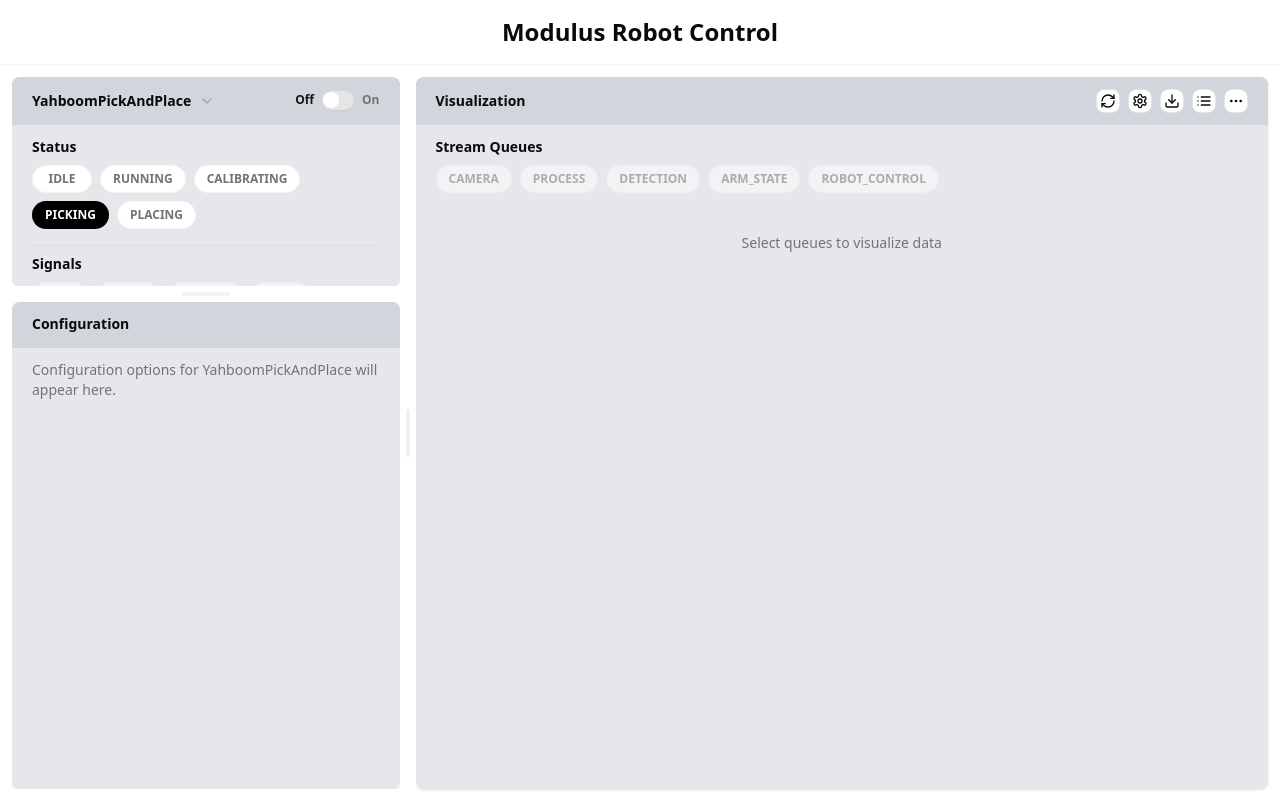
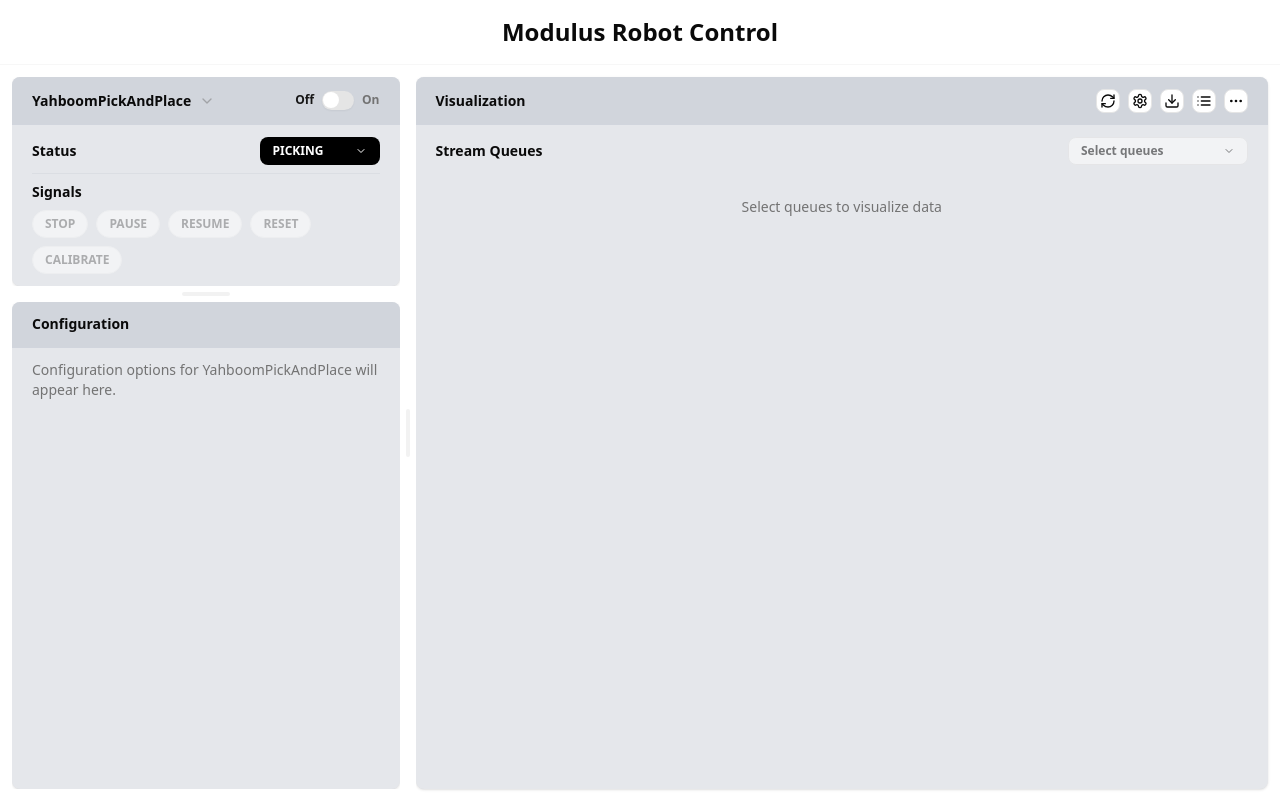
Before and after one commit to ZhengRui/robotarm-control, a Next.js app in the folder frontend/: page / in a window 1280 px wide. Built offline with nearby package versions, Linux system fonts and the light colour scheme.

Commit message:
perf: use custom-select

```diff
--- a/frontend/src/app/Dashboard.tsx
+++ b/frontend/src/app/Dashboard.tsx
@@ -26,6 +26,7 @@ import {
 } from "@/atoms";
 import MobileResizeHandle from "./MobileResizeHandle";
 import VisualizationCard from "./VisualizationCard";
+import { ReadOnlySelect } from "@/components/ui/custom-select";
 
 const Dashboard = () => {
   const [selectedPipeline, setSelectedPipeline] = useAtom(selectedPipelineAtom);
@@ -42,8 +43,8 @@ const Dashboard = () => {
 
   // Get data from atoms
   const [availablePipelines] = useAtom(availablePipelinesAtom);
+  const [pipelineSignals] = useAtom(pipelineSignalsAtom);
   const [pipelineStatuses] = useAtom(pipelineStatusesAtom);
-  const [pipelineSignals] = useAtom(pipelineSignalsAtom);
 
   const MIN_SIZE_IN_PIXELS = 400;
   const MAX_SIZE_IN_PIXELS = 500;
@@ -191,22 +192,16 @@ const Dashboard = () => {
                 </div>
               </div>
               <CardContent className="px-5 py-3 overflow-y-auto h-[calc(100%-3rem)]">
-                <h2 className="text-sm font-semibold mb-2">Status</h2>
-                <div className="flex flex-wrap gap-2 mb-4">
-                  {pipelineStatuses.map((status) => (
-                    <div
-                      key={status}
-                      style={{ boxSizing: "border-box" }}
-                      className={cn(
-                        "inline-flex items-center justify-center rounded-full px-3 py-1.5 text-xs font-semibold h-7 min-w-[60px]",
-                        status === currentStatus
-                          ? "bg-black text-white border border-transparent"
-                          : "border border-muted bg-background text-muted-foreground"
-                      )}
-                    >
-                      {status}
-                    </div>
-                  ))}
+                <div className="flex items-center justify-between mb-2">
+                  <h2 className="text-sm font-semibold">Status</h2>
+                  <div className="flex items-center">
+                    <ReadOnlySelect
+                      value={currentStatus}
+                      options={pipelineStatuses}
+                      label="Status"
+                      width="120px"
+                    />
+                  </div>
                 </div>
 
                 <div className="h-px bg-gray-300/50 my-2"></div>
@@ -387,22 +382,16 @@ const Dashboard = () => {
                     </div>
                   </div>
                   <CardContent className="px-5 py-3 overflow-y-auto h-full">
-                    <h2 className="text-sm font-semibold mb-2">Status</h2>
-                    <div className="flex flex-wrap gap-2 mb-4">
-                      {pipelineStatuses.map((status) => (
-                        <div
-                          key={status}
-                          style={{ boxSizing: "border-box" }}
-                          className={cn(
-                            "inline-flex items-center justify-center rounded-full px-3 py-1.5 text-xs font-semibold h-7 min-w-[60px]",
-                            status === currentStatus
-                              ? "bg-black text-white border border-transparent"
-                              : "border border-muted bg-background text-muted-foreground"
-                          )}
-                        >
-                          {status}
-                        </div>
-                      ))}
+                    <div className="flex items-center justify-between mb-2">
+                      <h2 className="text-sm font-semibold">Status</h2>
+                      <div className="flex items-center">
+                        <ReadOnlySelect
+                          value={currentStatus}
+                          options={pipelineStatuses}
+                          label="Status"
+                          width="120px"
+                        />
+                      </div>
                     </div>
 
                     <div className="h-px bg-gray-300/50 my-2"></div>
--- a/frontend/src/app/VisualizationCard.tsx
+++ b/frontend/src/app/VisualizationCard.tsx
@@ -2,7 +2,6 @@
 
 import { useAtom } from "jotai";
 import { Card, CardContent } from "@/components/ui/card";
-import { cn } from "@/lib/utils";
 import {
   RefreshCw,
   Settings,
@@ -16,6 +15,7 @@ import {
   selectedQueueAtom,
   pipelineQueuesAtom,
 } from "@/atoms";
+import { MultiSelect, Tag, TagsContainer } from "@/components/ui/custom-select";
 
 const VisualizationCard = () => {
   const [selectedPipeline] = useAtom(selectedPipelineAtom);
@@ -24,19 +24,8 @@ const VisualizationCard = () => {
   const [pipelineQueues] = useAtom(pipelineQueuesAtom);
 
   // Handle queue selection (now supports multi-select)
-  const handleQueueClick = (queue: string) => {
-    setSelectedQueues((prev) => {
-      // If already selected, remove it
-      if (prev.includes(queue)) {
-        return prev.filter((q) => q !== queue);
-      }
-      // Otherwise add it to selection
-      return [...prev, queue];
-    });
-    console.log(
-      `Queue ${selectedQueues.includes(queue) ? "unselected" : "selected"}:`,
-      queue
-    );
+  const handleQueueSelection = (newSelection: string[]) => {
+    setSelectedQueues(newSelection);
   };
 
   return (
@@ -84,39 +73,32 @@ const VisualizationCard = () => {
         <div className="mb-4">
           <div className="flex justify-between items-center mb-2">
             <h3 className="text-sm font-semibold">Stream Queues</h3>
-            {selectedQueues.length > 0 && (
-              <button
-                onClick={() => setSelectedQueues([])}
-                className="text-xs text-muted-foreground hover:text-foreground"
-              >
-                Clear Selection
-              </button>
-            )}
+            <MultiSelect
+              label="Stream Queues"
+              selectedValues={selectedQueues}
+              options={pipelineQueues}
+              onChange={handleQueueSelection}
+              disabled={!selectedPipeline || !pipelineRunning}
+              placeholder="Select queues"
+            />
           </div>
-          <div className="flex flex-wrap gap-2 mb-4">
-            {pipelineQueues.map((queue) => (
-              <button
-                key={queue}
-                type="button"
-                onClick={() => handleQueueClick(queue)}
-                disabled={!selectedPipeline || !pipelineRunning}
-                style={{
-                  boxSizing: "border-box",
-                }} /* Ensure border is included in size calc */
-                className={cn(
-                  "inline-flex items-center justify-center rounded-full px-3 py-1.5 text-xs font-semibold transition-colors focus-visible:outline-none focus-visible:ring-2 focus-visible:ring-ring h-7 min-w-[60px]",
-                  !selectedPipeline || !pipelineRunning
-                    ? "opacity-50 cursor-not-allowed"
-                    : "cursor-pointer",
-                  selectedQueues.includes(queue)
-                    ? "bg-primary text-primary-foreground hover:bg-primary/90 border border-transparent"
-                    : "border border-muted bg-background hover:bg-muted/80 text-muted-foreground"
-                )}
-              >
-                {queue}
-              </button>
-            ))}
-          </div>
+
+          {/* Selected queue tags display */}
+          {selectedQueues.length > 0 && (
+            <TagsContainer>
+              {selectedQueues.map((queue) => (
+                <Tag
+                  key={queue}
+                  label={queue}
+                  onRemove={() => {
+                    setSelectedQueues(
+                      selectedQueues.filter((q) => q !== queue)
+                    );
+                  }}
+                />
+              ))}
+            </TagsContainer>
+          )}
         </div>
 
         <div className="flex-1 flex items-start justify-center min-h-[100px]">
--- /dev/null
+++ b/frontend/src/components/ui/custom-select.tsx
@@ -0,0 +1,289 @@
+"use client";
+
+import { useRef, useState, useEffect } from "react";
+import { cn } from "@/lib/utils";
+import { ChevronDown, Check } from "lucide-react";
+
+interface BaseSelectProps {
+  label?: string;
+  disabled?: boolean;
+  className?: string;
+  width?: string;
+  maxHeight?: string;
+}
+
+// Read-only select for displaying a selection without the ability to change
+interface ReadOnlySelectProps extends BaseSelectProps {
+  value: string;
+  options: string[];
+}
+
+export const ReadOnlySelect = ({
+  label,
+  value,
+  options,
+  disabled = false,
+  className,
+  width = "120px",
+  maxHeight = "160px",
+}: ReadOnlySelectProps) => {
+  const [isOpen, setIsOpen] = useState(false);
+  const dropdownRef = useRef<HTMLDivElement>(null);
+
+  // Handle click outside to close dropdown
+  useEffect(() => {
+    const handleClickOutside = (event: MouseEvent) => {
+      if (
+        dropdownRef.current &&
+        !dropdownRef.current.contains(event.target as Node)
+      ) {
+        setIsOpen(false);
+      }
+    };
+
+    document.addEventListener("mousedown", handleClickOutside);
+    return () => {
+      document.removeEventListener("mousedown", handleClickOutside);
+    };
+  }, []);
+
+  return (
+    <div className={cn("relative", className)} ref={dropdownRef}>
+      <button
+        type="button"
+        onClick={() => !disabled && setIsOpen(!isOpen)}
+        disabled={disabled}
+        style={{ boxSizing: "border-box", width }}
+        className={cn(
+          "inline-flex items-center justify-between rounded-md px-3 py-1.5 text-xs font-semibold h-7",
+          "bg-black text-white border border-transparent",
+          isOpen ? "ring-2 ring-primary/20" : "",
+          disabled ? "opacity-50 cursor-not-allowed" : "cursor-pointer"
+        )}
+      >
+        <span className="truncate">{value}</span>
+        <ChevronDown
+          className={cn(
+            "ml-1 size-3 transition-transform",
+            isOpen ? "rotate-180" : ""
+          )}
+        />
+      </button>
+
+      {isOpen && !disabled && (
+        <div
+          className="absolute right-0 mt-1 z-10 bg-white rounded-md shadow-lg border border-gray-200 py-1 overflow-y-auto"
+          style={{ width, maxHeight }}
+        >
+          {label && (
+            <div className="px-3 py-1 border-b border-gray-100">
+              <span className="text-xs font-semibold">{label}</span>
+            </div>
+          )}
+
+          {options.map((option) => (
+            <div
+              key={option}
+              className={cn(
+                "px-3 py-1.5 text-xs cursor-default",
+                option === value
+                  ? "bg-primary/10 font-semibold text-primary"
+                  : "hover:bg-gray-100 text-gray-400"
+              )}
+            >
+              {option}
+            </div>
+          ))}
+        </div>
+      )}
+    </div>
+  );
+};
+
+// Multi-select component with ability to select multiple values
+interface MultiSelectProps extends BaseSelectProps {
+  selectedValues: string[];
+  options: string[];
+  onChange: (newValues: string[]) => void;
+  placeholder?: string;
+}
+
+export const MultiSelect = ({
+  label,
+  selectedValues,
+  options,
+  onChange,
+  disabled = false,
+  className,
+  width = "180px",
+  maxHeight = "200px",
+  placeholder = "Select options",
+}: MultiSelectProps) => {
+  const [isOpen, setIsOpen] = useState(false);
+  const dropdownRef = useRef<HTMLDivElement>(null);
+
+  // Handle click outside to close dropdown
+  useEffect(() => {
+    const handleClickOutside = (event: MouseEvent) => {
+      if (
+        dropdownRef.current &&
+        !dropdownRef.current.contains(event.target as Node)
+      ) {
+        setIsOpen(false);
+      }
+    };
+
+    document.addEventListener("mousedown", handleClickOutside);
+    return () => {
+      document.removeEventListener("mousedown", handleClickOutside);
+    };
+  }, []);
+
+  const handleToggleItem = (item: string) => {
+    if (selectedValues.includes(item)) {
+      onChange(selectedValues.filter((i) => i !== item));
+    } else {
+      onChange([...selectedValues, item]);
+    }
+  };
+
+  const handleClearAll = () => {
+    onChange([]);
+  };
+
+  return (
+    <div className={cn("relative", className)} ref={dropdownRef}>
+      <button
+        type="button"
+        onClick={() => !disabled && setIsOpen(!isOpen)}
+        disabled={disabled}
+        style={{ boxSizing: "border-box", width }}
+        className={cn(
+          "inline-flex items-center justify-between rounded-md px-3 py-1.5 text-xs font-semibold h-7",
+          "border border-input bg-background",
+          isOpen ? "ring-2 ring-primary/20" : "",
+          disabled ? "opacity-50 cursor-not-allowed" : "cursor-pointer"
+        )}
+      >
+        <span className="truncate">
+          {selectedValues.length > 0
+            ? `${selectedValues.length} item${selectedValues.length > 1 ? "s" : ""} selected`
+            : placeholder}
+        </span>
+        <ChevronDown
+          className={cn(
+            "ml-1 size-3 transition-transform",
+            isOpen ? "rotate-180" : ""
+          )}
+        />
+      </button>
+
+      {isOpen && !disabled && (
+        <div
+          className="absolute right-0 mt-1 z-10 bg-white rounded-md shadow-lg border border-gray-200 py-1 overflow-y-auto"
+          style={{ width: parseInt(width) + 40 + "px", maxHeight }}
+        >
+          <div className="px-3 py-1 border-b border-gray-100">
+            <div className="flex justify-between items-center">
+              <span className="text-xs font-semibold">{label}</span>
+              {selectedValues.length > 0 && (
+                <button
+                  onClick={(e) => {
+                    e.stopPropagation();
+                    handleClearAll();
+                  }}
+                  className="text-xs text-muted-foreground hover:text-foreground"
+                >
+                  Clear All
+                </button>
+              )}
+            </div>
+          </div>
+
+          {options.map((item) => (
+            <div
+              key={item}
+              onClick={() => handleToggleItem(item)}
+              className={cn(
+                "px-3 py-1.5 text-xs cursor-pointer flex items-center justify-between",
+                selectedValues.includes(item)
+                  ? "bg-primary/5"
+                  : "hover:bg-gray-100 text-gray-600"
+              )}
+            >
+              <span
+                className={selectedValues.includes(item) ? "font-medium" : ""}
+              >
+                {item}
+              </span>
+              {selectedValues.includes(item) && (
+                <Check className="size-3 text-primary" />
+              )}
+            </div>
+          ))}
+        </div>
+      )}
+    </div>
+  );
+};
+
+// Tag component for displaying selected items
+interface TagProps {
+  label: string;
+  onRemove?: () => void;
+  className?: string;
+}
+
+export const Tag = ({ label, onRemove, className }: TagProps) => {
+  return (
+    <div
+      className={cn(
+        "inline-flex items-center justify-center gap-1 rounded-full px-3 py-1 text-xs font-semibold h-7",
+        onRemove ? "bg-primary text-primary-foreground" : "bg-black text-white",
+        className
+      )}
+    >
+      {label}
+      {onRemove && (
+        <button
+          onClick={(e) => {
+            e.stopPropagation();
+            onRemove();
+          }}
+          className="size-4 inline-flex items-center justify-center rounded-full hover:bg-primary-foreground/20"
+        >
+          <span className="sr-only">Remove</span>
+          <svg
+            width="8"
+            height="8"
+            viewBox="0 0 8 8"
+            fill="none"
+            xmlns="http://www.w3.org/2000/svg"
+          >
+            <path
+              d="M1 1L7 7M7 1L1 7"
+              stroke="currentColor"
+              strokeWidth="1.3"
+              strokeLinecap="round"
+              strokeLinejoin="round"
+            />
+          </svg>
+        </button>
+      )}
+    </div>
+  );
+};
+
+// Tags container component for displaying multiple tags
+interface TagsContainerProps {
+  children: React.ReactNode;
+  className?: string;
+}
+
+export const TagsContainer = ({ children, className }: TagsContainerProps) => {
+  return (
+    <div className={cn("flex flex-wrap gap-2 mt-3 mb-2", className)}>
+      {children}
+    </div>
+  );
+};
```
